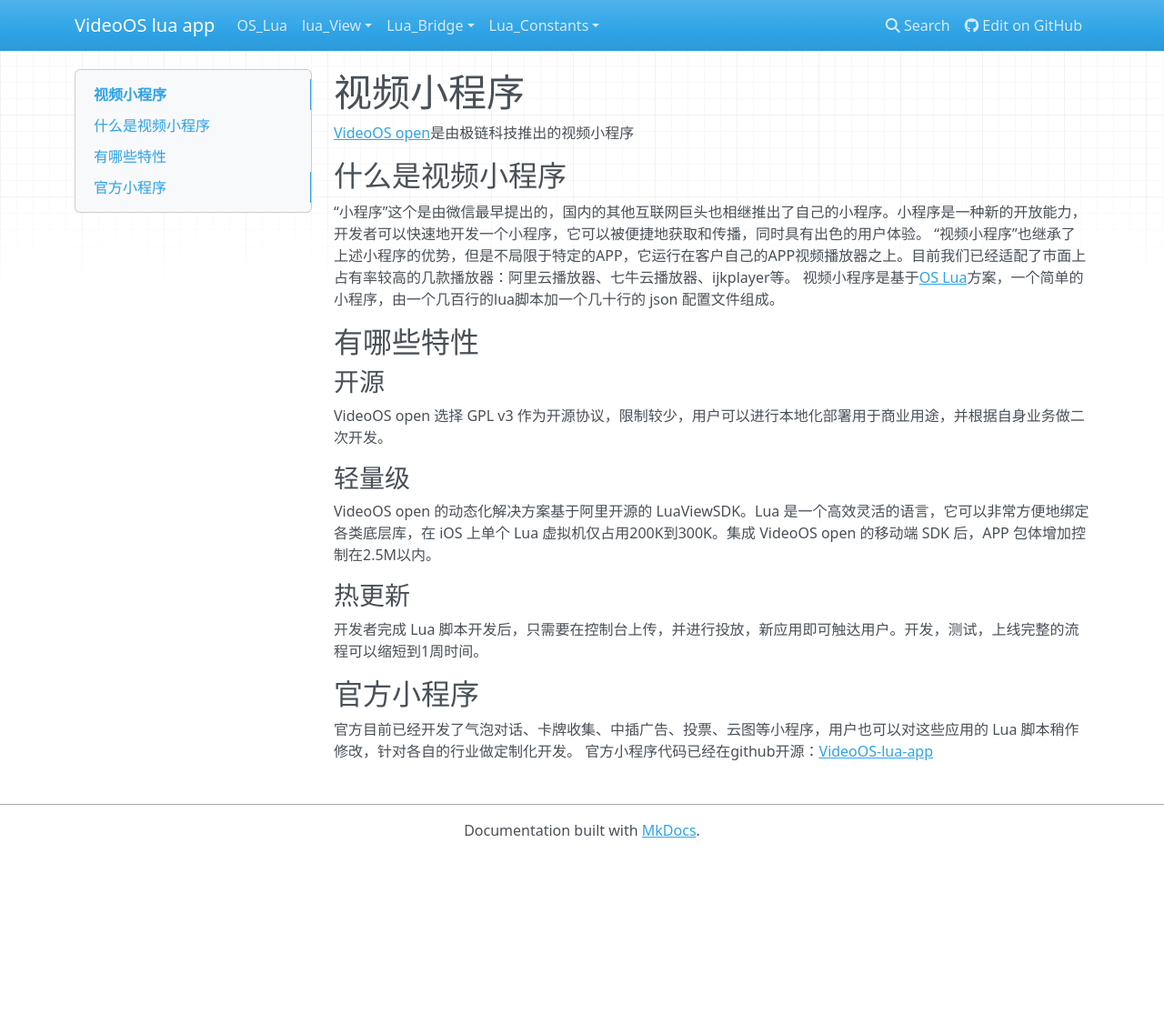
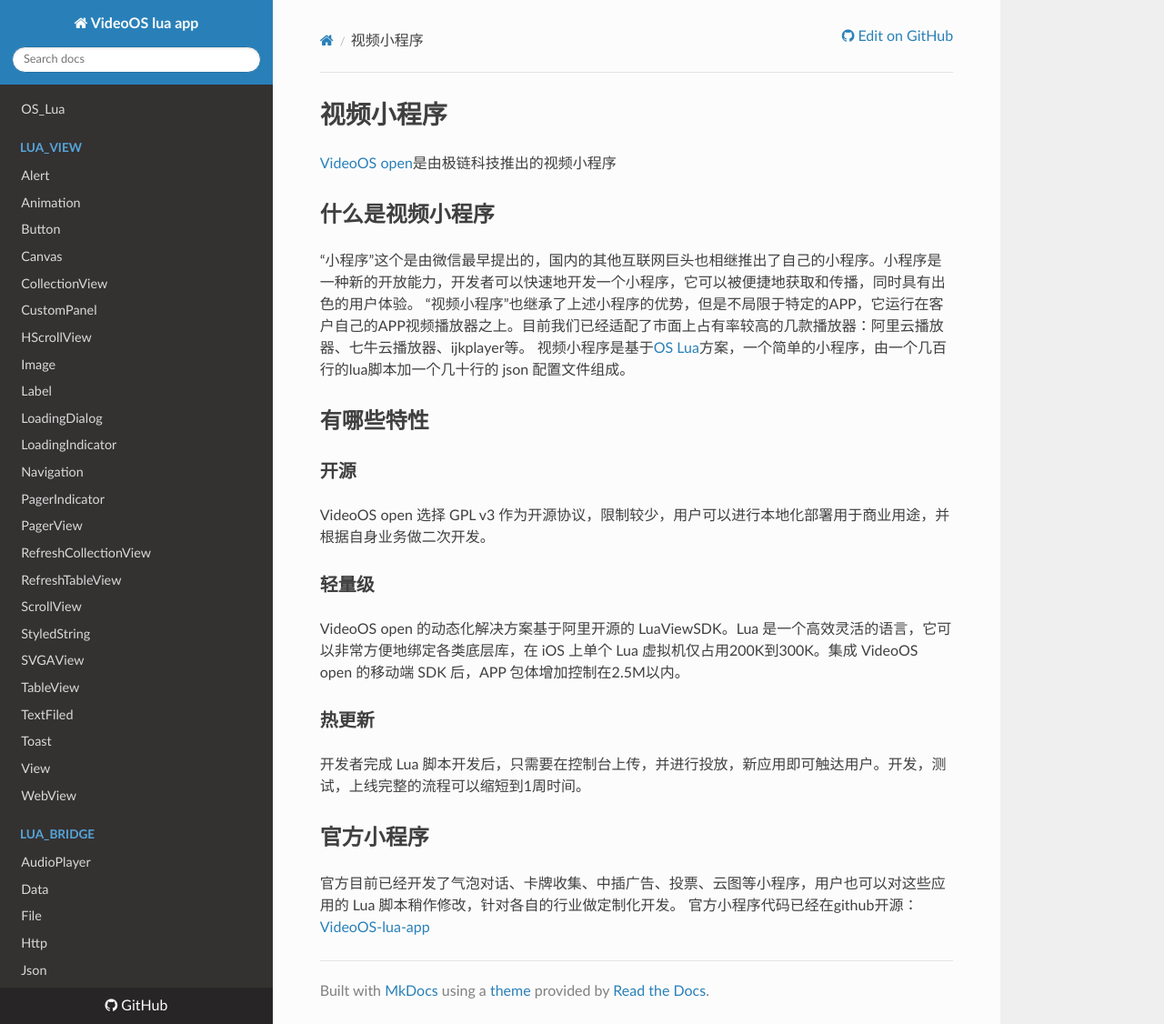
Before and after one commit to VideoOS/VideoOS-lua-app, an MkDocs documentation site: the page built from docs/index.md, in a window 1280 px wide and 1126 px high. Shown: the whole window at 91% size. Built offline with MkDocs 1.6.1, drawn with Linux system fonts in a browser that asks for light colours; nearby versions of some CDN libraries; part of the change alters nothing that is shown.

Commit message:
更新文档

```diff
--- a/mkdocs.yml
+++ b/mkdocs.yml
@@ -1,5 +1,13 @@
 site_name: VideoOS lua app
 repo_url: https://github.com/VideoOS/VideoOS-lua-app
+markdown_extensions:
+  - admonition
+theme:
+  name: readthedocs
+  highlightjs: true
+  hljs_languages:
+    - yaml
+    - rust
 nav:
   - 'OS_Lua': 'OS_Lua.md'
   - 'lua_View':
```
